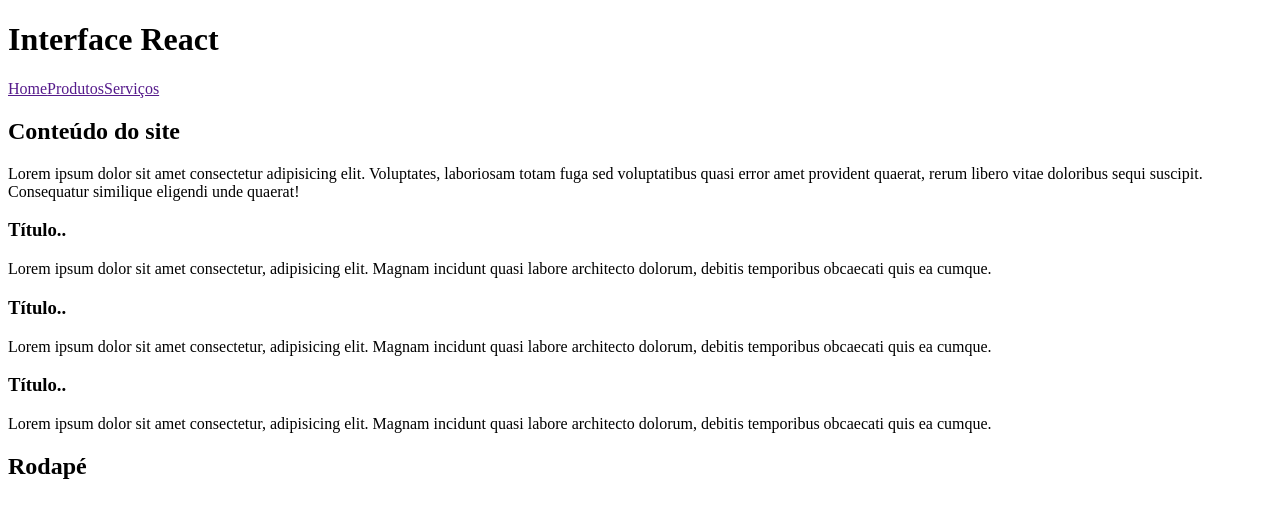
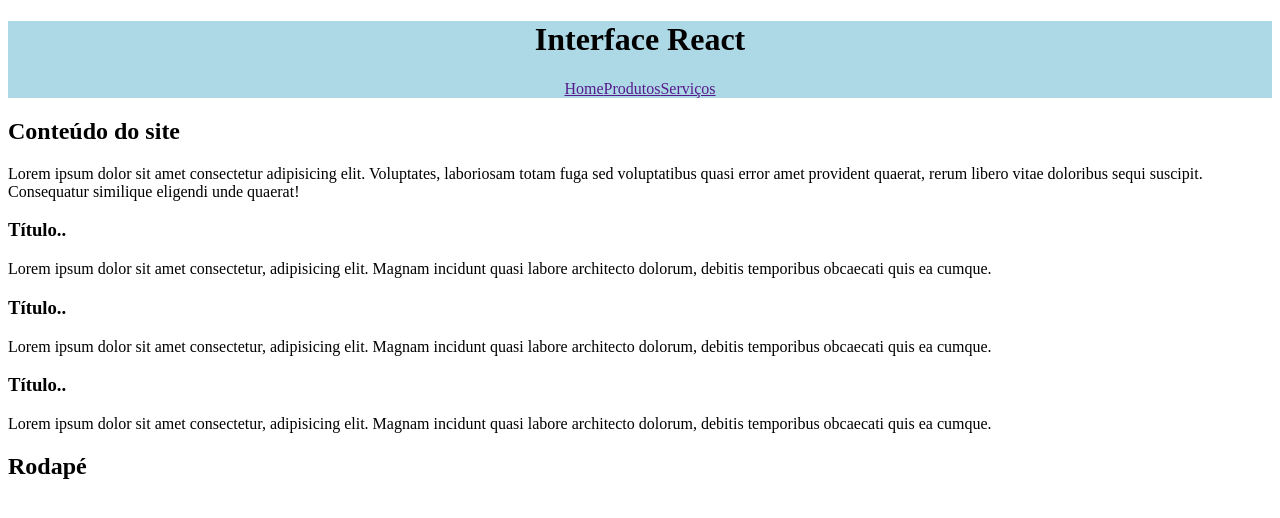
Before and after one commit to Vinils76/meu-app, a React (Create React App) app: page / in a window 1280 px wide. Shown: the top 518 px of the page. Built offline with nearby package versions, Linux system fonts and the light colour scheme.

Commit message:
CSS IN LINE

```diff
--- a/src/components/layout/Cabecalho.jsx
+++ b/src/components/layout/Cabecalho.jsx
@@ -2,7 +2,8 @@ import Menu from "../Menu";
 
 const Cabecalho = () => {
   return (
-    <header>
+    /* CSS IN JS */
+    <header style={{ backgroundColor: "lightblue", textAlign: "center" }}>
       <h1>Interface React</h1>
       <Menu />
     </header>
```
